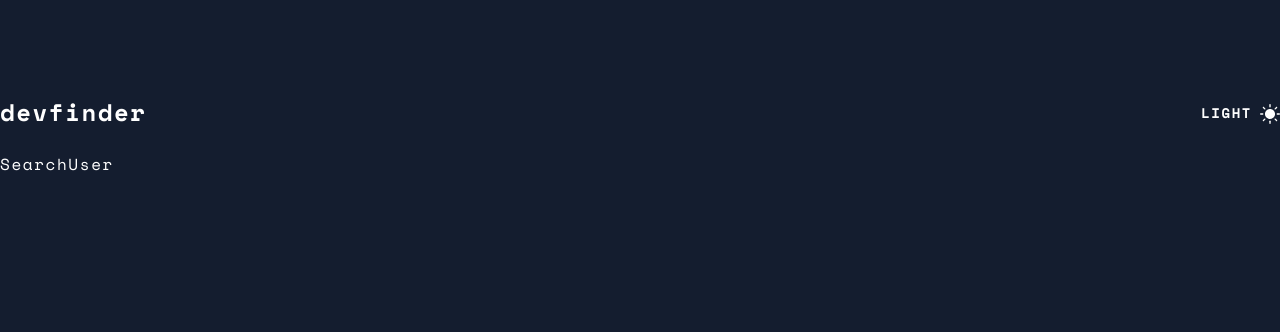
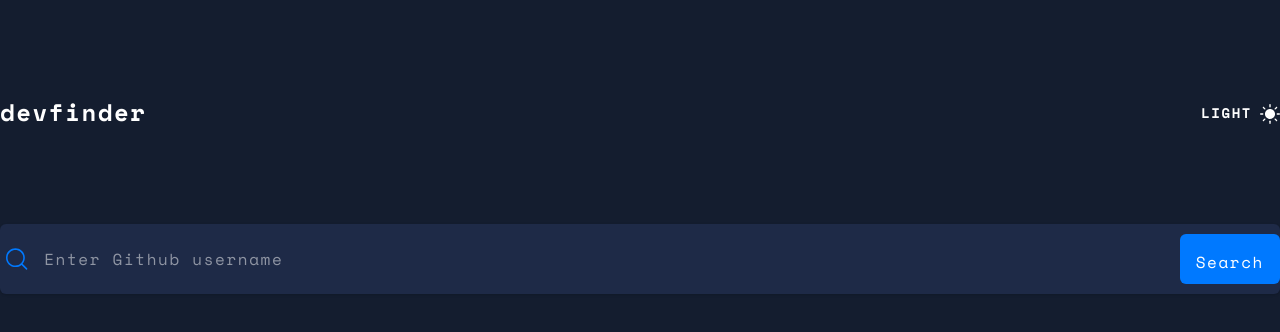
Before and after one commit to babatunde72/github-user-search-app, a React (Vite) app: page / in a window 1280 px wide. Shown: the top 332 px of the page. Built offline with nearby package versions, Linux system fonts and the light colour scheme.

Commit message:
added all necessary code for the user search including check for error

```diff
--- a/src/components/SearchUser/SearchUser.jsx
+++ b/src/components/SearchUser/SearchUser.jsx
@@ -1,9 +1,60 @@
-import React from 'react'
+import React, {useState} from 'react'
+import Search from '../icons/search/Search';
+import axios from 'axios';
 
 const SearchUser = () => {
+  const [username, setUserName] = useState('');
+  const [error, setError] = useState('');
+  const [loading, setLoading] = useState(false)
+
+  const handleOnChange = (e) => {
+    setUserName(e.target.value);
+    setError('');
+  };
+  const handleSearch = async() => {
+    setError('');
+    setLoading(true)
+    if (!username) {
+      setError('Please enter username');
+      return;
+    }
+    try {
+      const response = await axios.get(
+        `https://api.github.com/users/${username}`
+      );
+      if (response.status === 200){
+        setError('');
+        console.log(response.data);
+      }
+    } catch (mistake) {
+        setError('No Results');
+    } finally {
+      setLoading(false)
+    }
+  }
+
   return (
-    <div>SearchUser</div>
+    <div className='flex items-center mt-24 bg-whitelightmode dark:bg-navy shadow-sm h-[70px] rounded-md relative'>
+    <Search className='mx-4 ml-1.5 inline-block text-gray-400' size={20} />
+
+    <input
+      type="text"
+      value={username}
+      onChange={handleOnChange}
+      placeholder='Enter Github username'
+      className='h-full mr-auto focus:outline-none w-full'
+    />
+
+    {error && <p className='text-red-500 w-36'>{error}</p>}
+    <button
+      disabled = {loading}
+      onClick={handleSearch}
+      className='ml-auto disabled:bg-blackdarkmode bg-blue hover:bg-blue-light h-[50px] rounded-md text-white p-4'>
+      Search
+    </button>
+
+    </div>
   )
 }
 
-export default SearchUser
+export default SearchUser;
```
